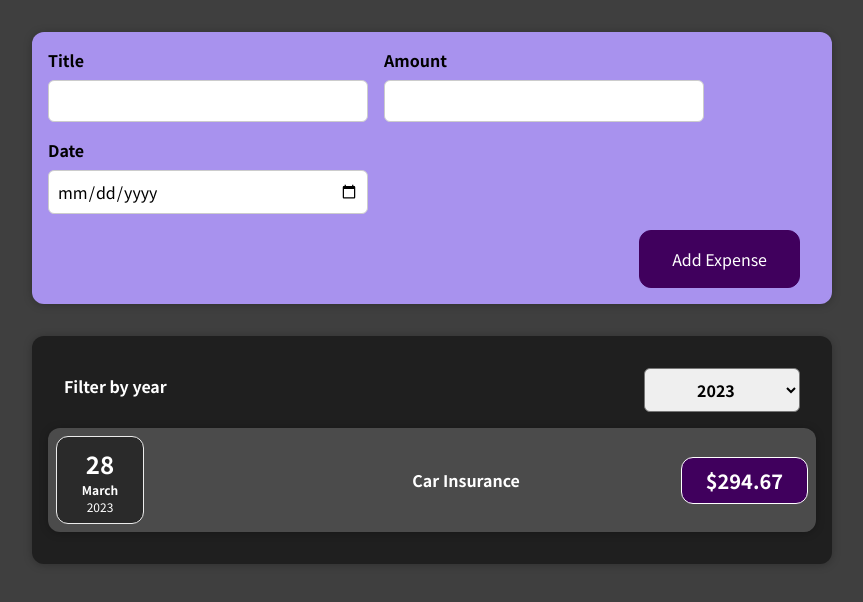
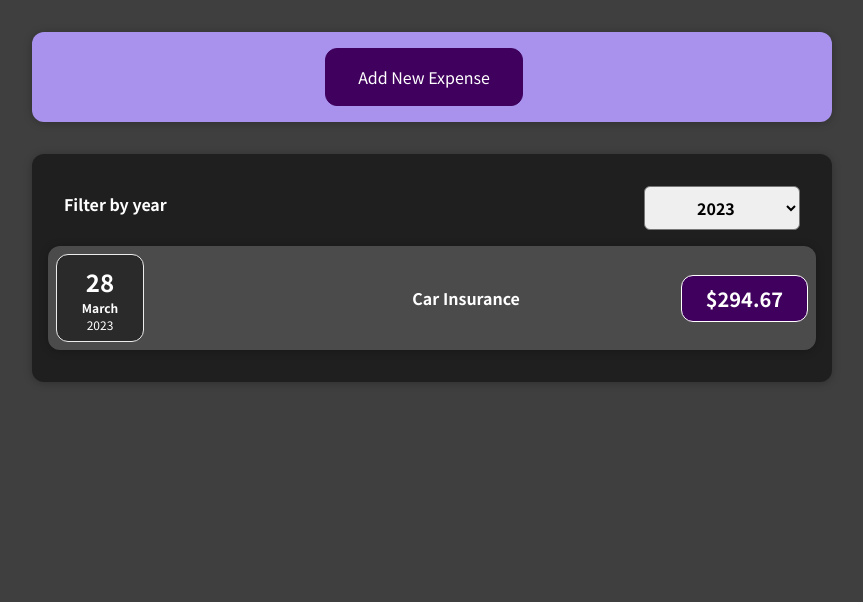
Before and after one commit to aleksandra-roguszewska/react-course, a React (Create React App) app in the folder 01-starting-setup/: page / in a window 1280 px wide. Shown: the top 602 px of the page, without its empty margins (208-1071 px from the left). Built offline with nearby package versions, Linux system fonts and the light colour scheme.

Commit message:
Add Add New Expense button

```diff
--- a/01-starting-setup/src/App.js
+++ b/01-starting-setup/src/App.js
@@ -1,5 +1,5 @@
 import { useState } from "react";
-import ExpenseList from "./components/ExpenseList";
+import ExpenseList from "./components/ExpenseList/ExpenseList";
 import NewExpense from "./components/NewExpense/NewExpense";
 
 const DUMMY_EXPENSES = [
@@ -7,7 +7,7 @@ const DUMMY_EXPENSES = [
     id: "e1",
     title: "Toilet Paper",
     amount: 94.12,
-    date: new Date(2025, 7, 14),
+    date: new Date(2024, 7, 14),
   },
   { id: "e2", title: "New TV", amount: 799.49, date: new Date(2021, 2, 12) },
   {
--- a/01-starting-setup/src/components/ExpenseItem/index.js
+++ b/01-starting-setup/src/components/ExpenseItem/index.js
@@ -4,11 +4,13 @@ import "./ExpenseItem.css";
 
 export default function ExpenseItem({ date, title, amount }) {
   return (
+    <li>
       <Card className="expense-item">
         <ExpenseDate date={date}></ExpenseDate>
         <div className="expense-item__description"></div>
         <h2>{title}</h2>
         <div className="expense-item__price">${amount}</div>
       </Card>
+    </li>
   );
 }
--- a/01-starting-setup/src/components/ExpenseList/index.js
+++ b/01-starting-setup/src/components/ExpenseList/ExpenseList.js
@@ -1,14 +1,14 @@
 import { useState } from "react";
 import Card from "../Card";
 import ExpensesFilter from "../ExpensesFilter/ExpensesFilter";
-import ExpenseItem from "../ExpenseItem";
 import "./ExpenseList.css";
+import ExpensesList from "../ExpensesList/ExpensesList";
 
 export default function ExpenseList({ expenses }) {
   const [filteredYear, setFilteredYear] = useState("2023");
 
-  const filterChangeHandler = (argument) => {
-    setFilteredYear(argument);
+  const filterChangeHandler = (selectedYear) => {
+    setFilteredYear(selectedYear);
   };
 
   const filteredExpenses = expenses.filter((item) => {
@@ -22,14 +22,7 @@ export default function ExpenseList({ expenses }) {
           selected={filteredYear}
           onFilterChangeHandler={filterChangeHandler}
         />
-        {filteredExpenses.map((item) => (
-          <ExpenseItem
-            key={item.id}
-            title={item.title}
-            amount={item.amount}
-            date={item.date}
-          />
-        ))}
+        <ExpensesList items={filteredExpenses} />
       </Card>
     </div>
   );
--- /dev/null
+++ b/01-starting-setup/src/components/ExpensesList/ExpensesList.css
@@ -0,0 +1,9 @@
+.expenses-list {
+  list-style: none;
+  padding: 0;
+}
+
+.expenses-list__fallback {
+  color: white;
+  text-align: center;
+}
--- /dev/null
+++ b/01-starting-setup/src/components/ExpensesList/ExpensesList.js
@@ -0,0 +1,23 @@
+import ExpenseItem from "../ExpenseItem";
+import "./ExpensesList.css";
+
+const ExpensesList = (props) => {
+  if (props.items.length === 0) {
+    return <h2 className="expenses-list__fallback">Found no expenses.</h2>;
+  }
+
+  return (
+    <ul className="expenses-list">
+      {props.items.map((expense) => (
+        <ExpenseItem
+          key={expense.id}
+          title={expense.title}
+          amount={expense.amount}
+          date={expense.date}
+        />
+      ))}
+    </ul>
+  );
+};
+
+export default ExpensesList;
--- a/01-starting-setup/src/components/NewExpense/ExpenseForm.js
+++ b/01-starting-setup/src/components/NewExpense/ExpenseForm.js
@@ -80,6 +80,7 @@ const ExpenseForm = (props) => {
         </div>
       </div>
       <div className="new-expense__actions">
+        <button>Cancel</button>
         <button type="submit">Add Expense</button>
       </div>
     </form>
--- a/01-starting-setup/src/components/NewExpense/NewExpense.js
+++ b/01-starting-setup/src/components/NewExpense/NewExpense.js
@@ -1,7 +1,11 @@
 import ExpenseForm from "./ExpenseForm";
 import "./NewExpense.css";
+import NewExpenseButton from "./NewExpenseButton";
+import { useState } from "react";
 
 const NewExpense = (props) => {
+  const [formVisibility, SetFormVisibility] = useState(false);
+
   const saveExpenseDataHandler = (enteredExpenseData) => {
     const expenseData = { ...enteredExpenseData, id: Math.random().toString() };
     props.onAddExpense(expenseData);
@@ -9,7 +13,11 @@ const NewExpense = (props) => {
 
   return (
     <div className="new-expense">
-      <ExpenseForm onSaveExpenseData={saveExpenseDataHandler} />
+      {formVisibility ? (
+        <ExpenseForm onSaveExpenseData={saveExpenseDataHandler} />
+      ) : (
+        <NewExpenseButton setFormVisibility={SetFormVisibility} />
+      )}
     </div>
   );
 };
--- /dev/null
+++ b/01-starting-setup/src/components/NewExpense/NewExpenseButton.js
@@ -0,0 +1,13 @@
+const NewExpenseButton = ({ setFormVisibility }) => {
+  return (
+    <button
+      onClick={() =>
+        setFormVisibility((currentVisibility) => !currentVisibility)
+      }
+    >
+      Add New Expense
+    </button>
+  );
+};
+
+export default NewExpenseButton;
```
Also changed, not shown: 1 other file (tests, documents, lock files or other folders). Lines whose indentation alone changed are shown as unchanged.
